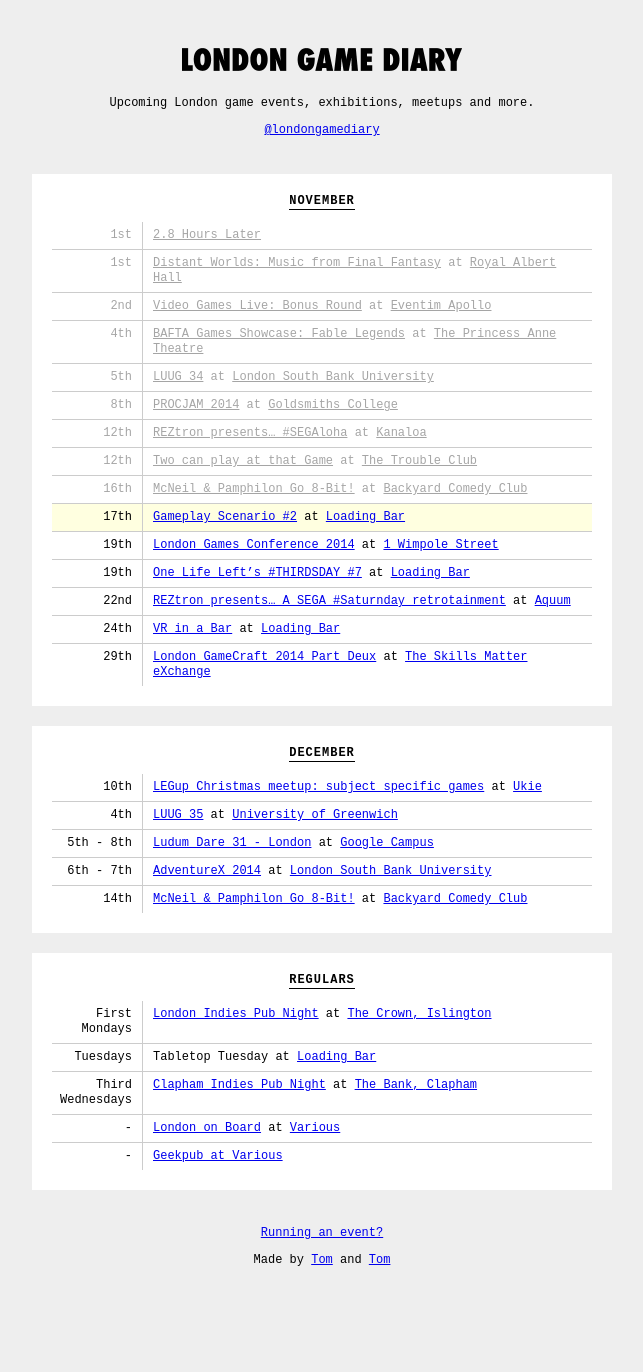
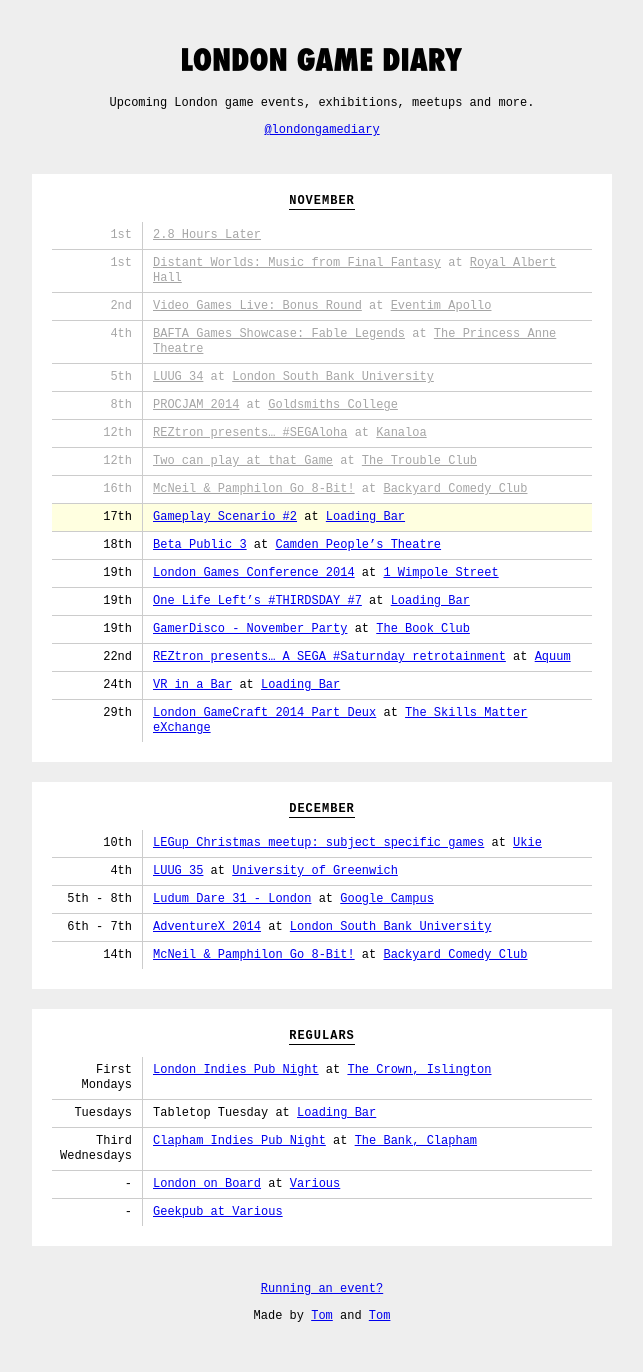
Before and after one commit to thomasmarshall/londongamediary.com, a Jekyll site: the page built from index.html, in a window 1280 px wide. Shown: the whole page, without its empty margins (318-961 px from the left). Built offline with Jekyll 4.4.1, drawn with Linux system fonts in a browser that asks for light colours; nearby versions of some CDN libraries; before the commit the page ends 1316 px from its top, so only the background shows below that.

Commit message:
Update events.yml

```diff
--- a/_data/events.yml
+++ b/_data/events.yml
@@ -49,6 +49,11 @@
   location: "[Loading Bar](http://twitter.com/drinkrelaxplay)"
   date: 2014-11-17
 
+- title: "Beta Public 3"
+  link: "http://www.cptheatre.co.uk/show/beta_public_3.php#.VGS5B_msXTp"
+  location: "[Camden People's Theatre](http://www.cptheatre.co.uk/)"
+  date: 2014-11-18
+
 - title: "London Games Conference 2014"
   link: "http://www.londongamesconference.com/"
   location: "[1 Wimpole Street](http://www.1wimpolestreet.co.uk/)"
@@ -57,6 +62,11 @@
 - title: "One Life Left's #THIRDSDAY #7"
   link: "https://www.facebook.com/events/718063778278203/?source=1"
   location: "[Loading Bar](http://twitter.com/drinkrelaxplay)"
+  date: 2014-11-19
+
+- title: "GamerDisco - November Party"
+  link: "https://www.facebook.com/events/566785373422709/"
+  location: "[The Book Club](http://www.wearetbc.com/)"
   date: 2014-11-19
 
 - title: "REZtron presents... A SEGA #Saturnday retrotainment"
```
